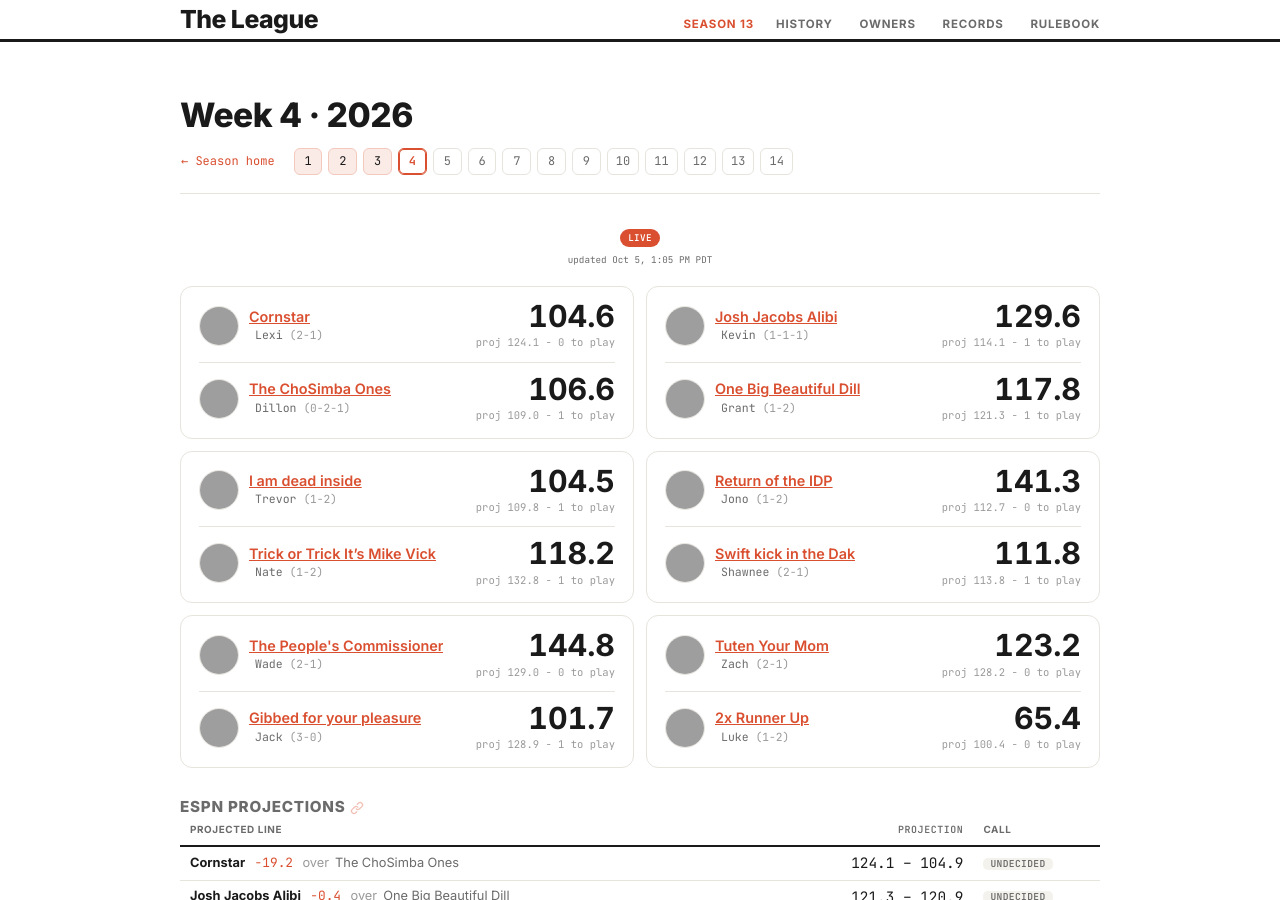
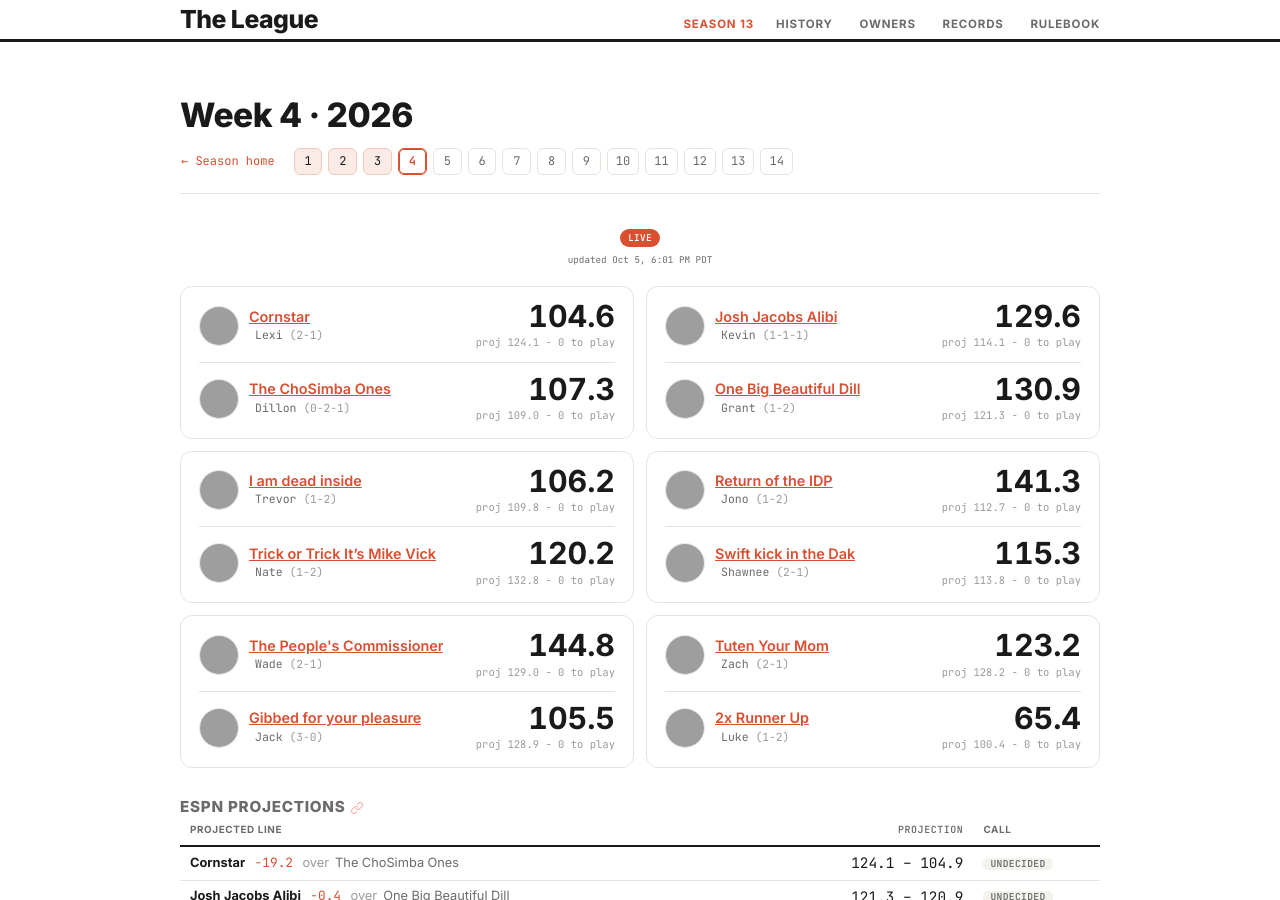
Before and after one commit to dillondrenzek/no-love-in-the-league, a Jekyll site: the page built from docs/seasons/2026/week-4.md, in a window 1280 px wide and 900 px high, cut to the strip 0-900 px from the top of the window. Built offline with Jekyll 4.4.1, drawn with Linux system fonts in a browser that asks for light colours; grey boxes are pictures that could not be loaded.

Commit message:
Daily update: 2026-10-06

```diff
--- a/docs/_data/weeks.yml
+++ b/docs/_data/weeks.yml
@@ -255,7 +255,7 @@
     result: miss
     winner_id: zachzoske
   projected_at: Sep 9, 2026 · 12:14 AM PDT
-  updated_at: Oct 5, 1:05 PM PDT
+  updated_at: Oct 5, 6:01 PM PDT
   current: false
   power:
   - rank: 1
@@ -654,7 +654,7 @@
     result: hit
     winner_id: schirmerj
   projected_at: Sep 17, 2026 · 1:57 PM PDT
-  updated_at: Oct 5, 1:05 PM PDT
+  updated_at: Oct 5, 6:01 PM PDT
   current: false
   power:
   - rank: 1
@@ -1046,7 +1046,7 @@
     result: hit
     winner_id: zachzoske
   projected_at: Sep 24, 2026 · 9:10 AM PDT
-  updated_at: Oct 5, 1:05 PM PDT
+  updated_at: Oct 5, 6:01 PM PDT
   current: false
   power:
   - rank: 1
@@ -1204,15 +1204,15 @@
     away_record: 0-2-1
     scored: true
     home_yet: 0
-    away_yet: 1
+    away_yet: 0
     final: false
     live: true
     playoff: false
     home_score: 104.6
-    away_score: 106.6
+    away_score: 107.3
     winner_id: null
     tie: false
-    margin: 2.0
+    margin: 2.7
     home_proj: 124.1
     away_proj: 109.0
   - home_id: kevbots22
@@ -1226,16 +1226,16 @@
     home_record: 1-1-1
     away_record: 1-2
     scored: true
-    home_yet: 1
-    away_yet: 1
+    home_yet: 0
+    away_yet: 0
     final: false
     live: true
     playoff: false
     home_score: 129.6
-    away_score: 117.8
+    away_score: 130.9
     winner_id: null
     tie: false
-    margin: 11.8
+    margin: 1.3
     home_proj: 114.1
     away_proj: 121.3
   - home_id: purpsworth
@@ -1249,16 +1249,16 @@
     home_record: 1-2
     away_record: 1-2
     scored: true
-    home_yet: 1
-    away_yet: 1
+    home_yet: 0
+    away_yet: 0
     final: false
     live: true
     playoff: false
-    home_score: 104.5
-    away_score: 118.2
+    home_score: 106.2
+    away_score: 120.2
     winner_id: null
     tie: false
-    margin: 13.7
+    margin: 14.0
     home_proj: 109.8
     away_proj: 132.8
   - home_id: schirmerj
@@ -1273,15 +1273,15 @@
     away_record: 2-1
     scored: true
     home_yet: 0
-    away_yet: 1
+    away_yet: 0
     final: false
     live: true
     playoff: false
     home_score: 141.3
-    away_score: 111.8
+    away_score: 115.3
     winner_id: null
     tie: false
-    margin: 29.5
+    margin: 26.0
     home_proj: 112.7
     away_proj: 113.8
   - home_id: sturmanator15
@@ -1296,15 +1296,15 @@
     away_record: 3-0
     scored: true
     home_yet: 0
-    away_yet: 1
+    away_yet: 0
     final: false
     live: true
     playoff: false
     home_score: 144.8
-    away_score: 101.7
+    away_score: 105.5
     winner_id: null
     tie: false
-    margin: 43.1
+    margin: 39.3
     home_proj: 129.0
     away_proj: 128.9
   - home_id: zachzoske
@@ -1423,7 +1423,7 @@
     decided: false
     result: null
   projected_at: Oct 1, 2026 · 3:13 PM PDT
-  updated_at: Oct 5, 1:05 PM PDT
+  updated_at: Oct 5, 6:01 PM PDT
   current: true
   power:
   - rank: 1
@@ -1649,7 +1649,7 @@
   highlights: []
   projections: []
   projected_at: null
-  updated_at: Oct 5, 1:05 PM PDT
+  updated_at: Oct 5, 6:01 PM PDT
   current: false
   power: []
 2026-6:
@@ -1755,7 +1755,7 @@
   highlights: []
   projections: []
   projected_at: null
-  updated_at: Oct 5, 1:05 PM PDT
+  updated_at: Oct 5, 6:01 PM PDT
   current: false
   power: []
 2026-7:
@@ -1861,7 +1861,7 @@
   highlights: []
   projections: []
   projected_at: null
-  updated_at: Oct 5, 1:05 PM PDT
+  updated_at: Oct 5, 6:01 PM PDT
   current: false
   power: []
 2026-8:
@@ -1967,7 +1967,7 @@
   highlights: []
   projections: []
   projected_at: null
-  updated_at: Oct 5, 1:05 PM PDT
+  updated_at: Oct 5, 6:01 PM PDT
   current: false
   power: []
 2026-9:
@@ -2073,7 +2073,7 @@
   highlights: []
   projections: []
   projected_at: null
-  updated_at: Oct 5, 1:05 PM PDT
+  updated_at: Oct 5, 6:01 PM PDT
   current: false
   power: []
 2026-10:
@@ -2179,7 +2179,7 @@
   highlights: []
   projections: []
   projected_at: null
-  updated_at: Oct 5, 1:05 PM PDT
+  updated_at: Oct 5, 6:01 PM PDT
   current: false
   power: []
 2026-11:
@@ -2285,7 +2285,7 @@
   highlights: []
   projections: []
   projected_at: null
-  updated_at: Oct 5, 1:05 PM PDT
+  updated_at: Oct 5, 6:01 PM PDT
   current: false
   power: []
 2026-12:
@@ -2391,7 +2391,7 @@
   highlights: []
   projections: []
   projected_at: null
-  updated_at: Oct 5, 1:05 PM PDT
+  updated_at: Oct 5, 6:01 PM PDT
   current: false
   power: []
 2026-13:
@@ -2497,7 +2497,7 @@
   highlights: []
   projections: []
   projected_at: null
-  updated_at: Oct 5, 1:05 PM PDT
+  updated_at: Oct 5, 6:01 PM PDT
   current: false
   power: []
 2026-14:
@@ -2603,6 +2603,6 @@
   highlights: []
   projections: []
   projected_at: null
-  updated_at: Oct 5, 1:05 PM PDT
+  updated_at: Oct 5, 6:01 PM PDT
   current: false
   power: []
```
Also changed, not shown: data/rosters/2026-week-04.yml (+13 -13 lines), data/seasons/2026.yml (+6 -6 lines).
